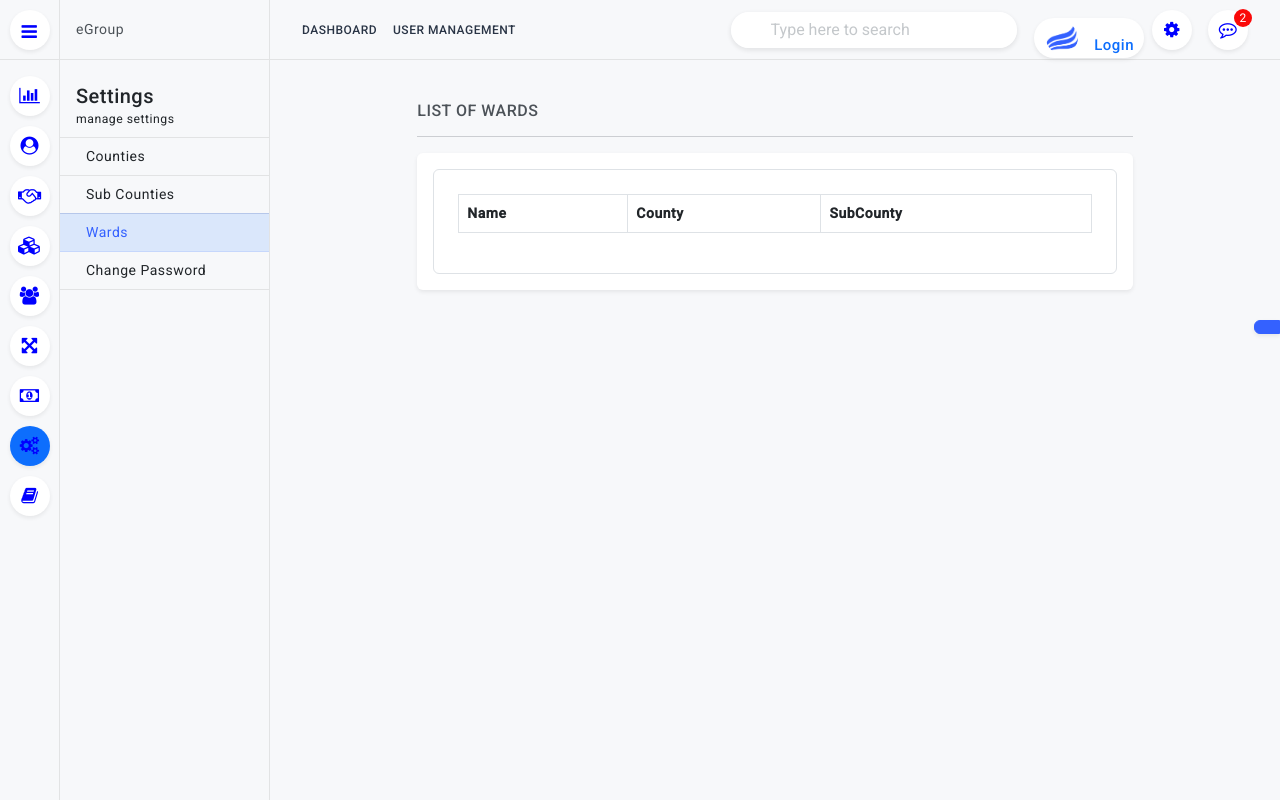
After one commit to johnnalwa/lifton264, a Django app: page /wards/ in a window 1280 px wide. The commit adds this page. Run offline with Django 4.2, Linux system fonts and the light colour scheme; lists and menus that the app fills with data are empty; some libraries are stand-ins or nearby versions.

Commit message:
settings update

```diff
--- a/members/templates/management/base.html
+++ b/members/templates/management/base.html
@@ -383,9 +383,9 @@
                     </div>
                     <small class="mb-0">manage settings</small>
                   </div>
-                  <a href="i.html" class="list-group-item"><i class="bi bi-bell"></i>Counties</a>
-                  <a href="i.html" class="list-group-item"><i class="bi bi-bell"></i>Sub Counties</a>
-                  <a href="i.html" class="list-group-item"><i class="bi bi-bell"></i>Wards</a>
+                  <a href="{% url 'county_list' %}" class="list-group-item"><i class="bi bi-bell"></i>Counties</a>
+                  <a href="{% url 'subcounty_list' %}"class="list-group-item"><i class="bi bi-bell"></i>Sub Counties</a>
+                  <a href="{% url 'ward_list' %}" class="list-group-item"><i class="bi bi-bell"></i>Wards</a>
                   <a href="i.html" class="list-group-item"><i class="bi bi-bell"></i>Change Password</a>
                 </div>
               </div>
--- /dev/null
+++ b/members/templates/ward_list.html
@@ -0,0 +1,43 @@
+{% extends 'management/base.html' %}
+{% load static %}
+
+{% block content %}
+
+<hr>
+<main class="page-content">
+
+<div class="row">
+    <div class="col-xl-9 mx-auto">
+        <h6 class="mb-0 text-uppercase">List of wards</h6>
+        <hr>
+        <div class="card">
+            <div class="card-body">
+                <div class="border p-4 rounded">
+                    <table class="table table-bordered">
+                        <thead>
+                            <tr>
+                                <th>Name</th>
+                                <th>County</th>
+                                <th>SubCounty</th>
+                                <!-- Add more fields as needed -->
+                            </tr>
+                        </thead>
+                        <tbody>
+                            {% for ward in wards %}
+                                <tr>
+                                    <td>{{ ward.name }}</td>
+                                    <td>{{ ward.county_id }}</td>
+                                    <td>{{ ward.subcounty_id }}</td>
+                                    <!-- Display other fields here -->
+                                </tr>
+                            {% endfor %}
+                        </tbody>
+
+                    </table>
+                </div>
+            </div>
+        </div>
+    </div>
+</div>
+</main>
+{% endblock %}
--- a/members/urls.py
+++ b/members/urls.py
@@ -36,6 +36,10 @@ urlpatterns = [
     path('management/articles/', views.article_page, name='articles_page'),
     path('management/weather/', views.weather_page, name='weather_page'),
 
+    path('management/counties/', views. county_list, name='county_list'),
+    path('subcounties/', views.subcounty_list, name='subcounty_list'),
+    path('wards/', views.ward_list, name='ward_list'),
+
 
 
 
--- a/members/views.py
+++ b/members/views.py
@@ -293,3 +293,15 @@ def list_groups(request):
 
 def weather_page(request):
     return render(request, 'management/weather_page.html')
+
+def county_list(request):
+    counties = County.objects.all()
+    return render(request, 'county_list.html', {'counties': counties})
+
+def subcounty_list(request):
+    subcounties = SubCounty.objects.all()
+    return render(request, 'subcounty_list.html', {'subcounties': subcounties})
+
+def ward_list(request):
+    wards = Ward.objects.all()
+    return render(request, 'ward_list.html', {'wards': wards})
```
Also changed, not shown: members/templates/county_list.html (added, +40 -0 lines), members/templates/group_announcement_form.html (deleted, +0 -18 lines), members/templates/loan_reminder_form.html (deleted, +0 -38 lines), members/templates/penalty_form.html (deleted, +0 -18 lines), members/templates/subcounty_list.html (added, +41 -0 lines), media/Profile/OIP_1.jpg (added).
